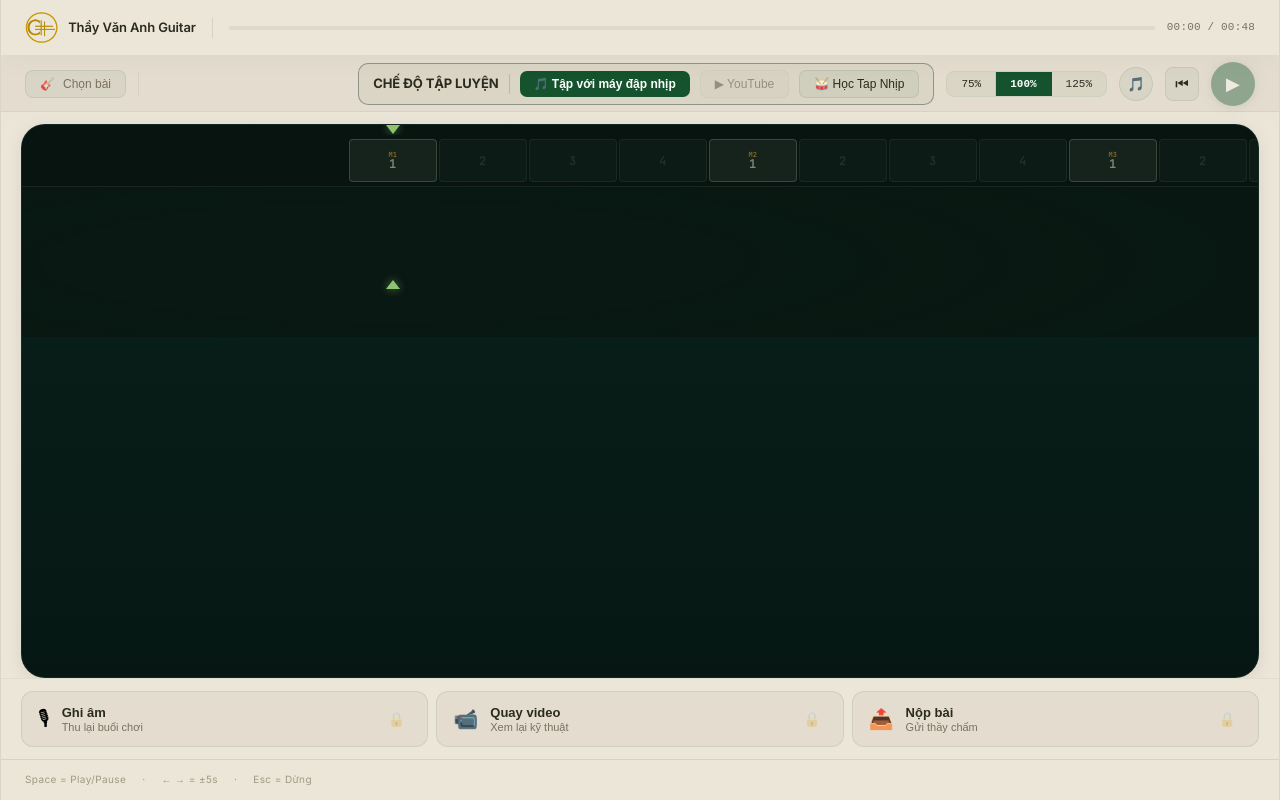
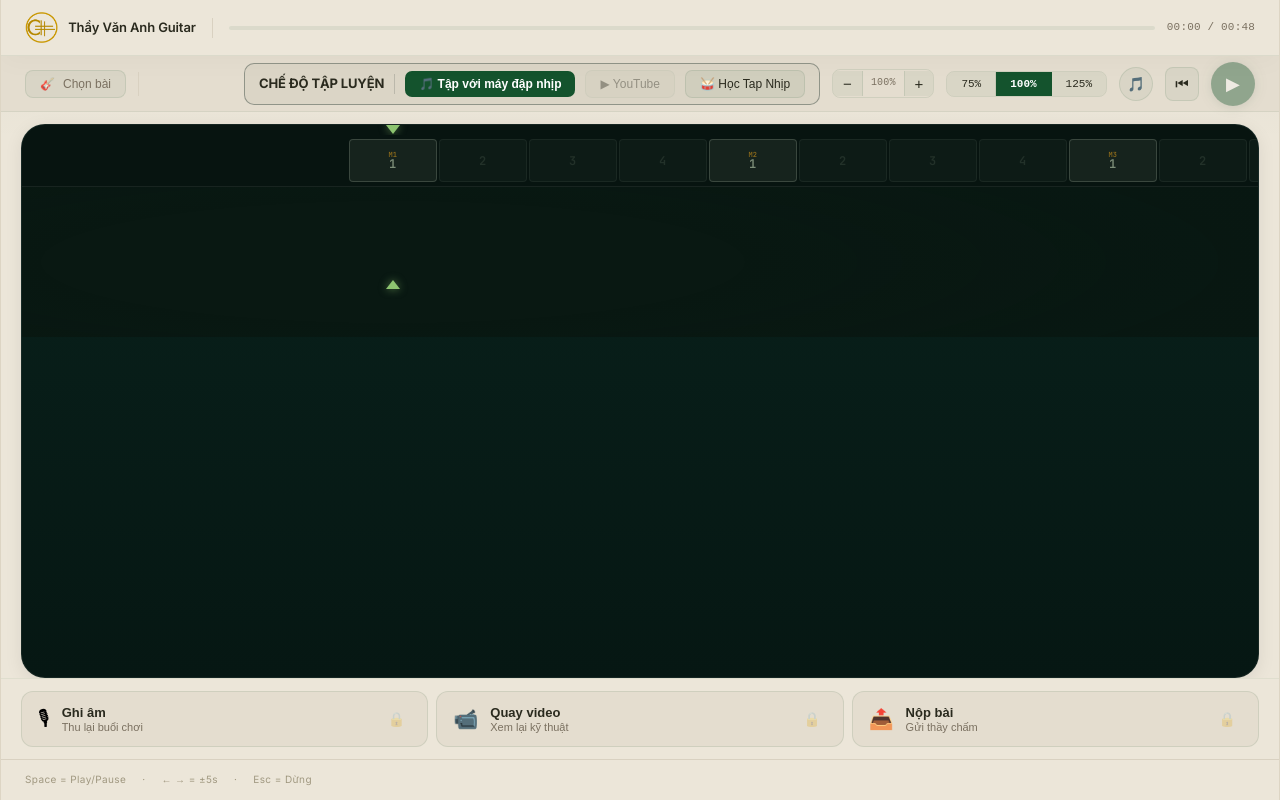
Before and after one commit to vananhaudio/cs-rhythm-editor, a React (Vite) app: page / in a window 1280 px wide. Built offline with nearby package versions, Linux system fonts and the light colour scheme.

Commit message:
feat: zoom beat width, lock cards, real logo

```diff
--- a/src/PlayerView.tsx
+++ b/src/PlayerView.tsx
@@ -94,6 +94,7 @@ export function PlayerView({ song, onClose, onImportSong, extraActions }: {
   const [containerW, setContainerW]       = useState(900);
   const [beatContainerW, setBeatContainerW] = useState(900);
   const [ytOffsetAdj, setYtOffsetAdj] = useState(0);
+  const [zoom, setZoom] = useState(1);
 
   const ytPlayerRef  = useRef<any>(null);
   const ytReadyRef   = useRef(false);
@@ -112,7 +113,7 @@ export function PlayerView({ song, onClose, onImportSong, extraActions }: {
   const beatDur  = 60 / song.tempo;
   const barDur   = beatDur * song.timeSignature;
   const totalDur = song.totalBars * barDur;
-  const PPS      = 120;
+  const PPS      = 120 * zoom;
   const hasYT    = !!(song as any).youtubeUrl;
 
   useEffect(() => { muteRef.current = muteMetronome; }, [muteMetronome]);
@@ -338,6 +339,13 @@ export function PlayerView({ song, onClose, onImportSong, extraActions }: {
             </>)}
           </div>
 
+          {/* Zoom nhịp */}
+          <div style={{ display:'flex', alignItems:'center', border:P.greenBorder, borderRadius:8, overflow:'hidden' }}>
+            <button onClick={() => setZoom(z => Math.max(0.5, +(z-0.25).toFixed(2)))} style={{ ...btn(), borderRadius:0, border:'none', borderRight:P.greenBorder, padding:'4px 10px', fontSize:15 }} title="Thu hẹp nhịp">−</button>
+            <span style={{ fontSize:10, fontFamily:'monospace', color:P.textMuted, padding:'0 8px', whiteSpace:'nowrap' }}>{Math.round(zoom*100)}%</span>
+            <button onClick={() => setZoom(z => Math.min(3, +(z+0.25).toFixed(2)))} style={{ ...btn(), borderRadius:0, border:'none', borderLeft:P.greenBorder, padding:'4px 10px', fontSize:15 }} title="Mở rộng nhịp">+</button>
+          </div>
+
           {/* Speed */}
           <div style={{ display:'flex', border:P.greenBorder, borderRadius:8, overflow:'hidden' }}>
             {[0.75,1,1.25].map(s => (
```
